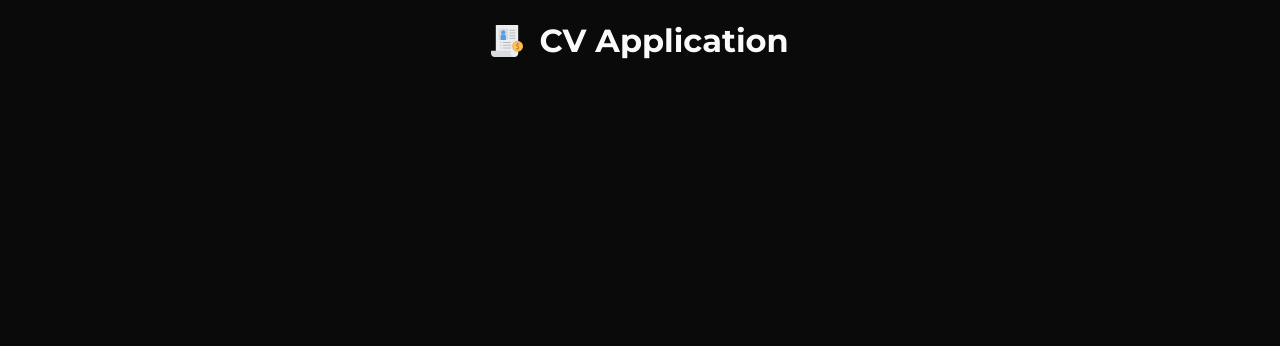
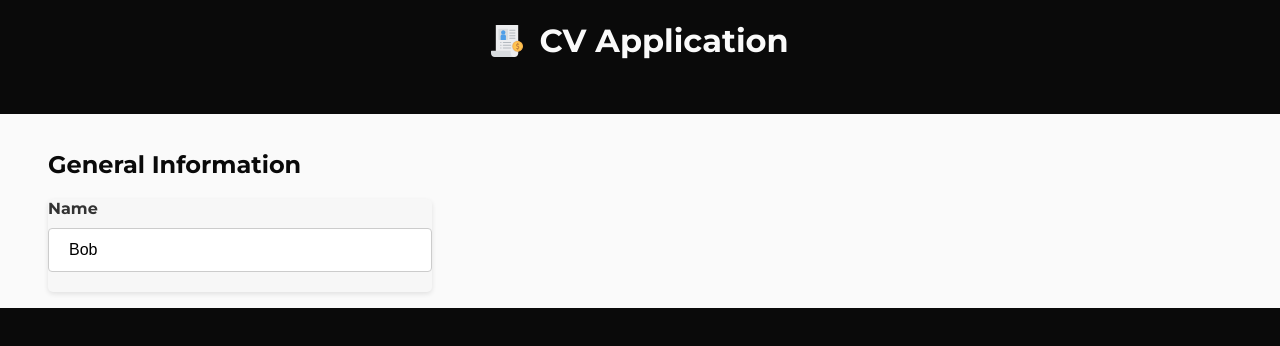
Before and after one commit to alienworld1/cv-application, a React (Vite) app: page / in a window 1280 px wide. Shown: the top 346 px of the page. Built offline with nearby package versions, Linux system fonts and the light colour scheme.

Commit message:
Add name input

```diff
--- a/src/App.jsx
+++ b/src/App.jsx
@@ -1,7 +1,29 @@
 import './styles/App.css';
+import { useState } from 'react';
+
+import GeneralInformation from './components/GeneralInformation';
+
+const generalInformation = {
+  name: 'Bob',
+  email: 'example@domain.com',
+  phoneNumber: '555-55555',
+}
 
 export default function App() {
+  const [general, setGeneral] = useState(generalInformation);
+
+  const handlers = {
+    nameHandler: e => {
+      setGeneral({...general, name: e.target.value});
+    }
+  }
+
   return (
-    <main></main>
+    <main>
+      <GeneralInformation
+        formDetails={general}
+        handlers={handlers}
+      />
+    </main>
   )
 }
--- /dev/null
+++ b/src/components/GeneralInformation.jsx
@@ -0,0 +1,16 @@
+/* eslint-disable react/prop-types */
+import Input from "./Input";
+
+export default function GeneralInformation({formDetails, handlers}) {
+  return (
+    <section className="details">
+        <h2>General Information</h2>
+        <Input
+          label='Name'
+          id='name'
+          value={formDetails.name}
+          handleChange={handlers.nameHandler}
+        />
+    </section>
+  )
+}
--- a/src/components/Input.jsx
+++ b/src/components/Input.jsx
@@ -7,8 +7,8 @@ export default function Input({id, value, handleChange, label}) {
             <label htmlFor={id}>{label}</label>
             <input
                 type='text'
-                value={value ?? 'name'}
-                onChange={handleChange ?? null}
+                value={value}
+                onChange={handleChange}
             />
         </section>
     )
--- a/src/styles/App.css
+++ b/src/styles/App.css
@@ -3,3 +3,18 @@
 body {
   font-family: Montserrat, system-ui, Arial, Helvetica, sans-serif;
 }
+
+main {
+  margin: 16px auto;
+  background-color: #fafafa;
+  color: #0a0a0a;
+}
+
+main > section {
+  margin: 32px;
+  padding: 16px;
+}
+
+.details {
+  width: max(100px, 30%);
+}
--- a/src/styles/Input.css
+++ b/src/styles/Input.css
@@ -1,8 +1,7 @@
-section {
+section.input-field {
     font-family: 'Montserrat', 'Helvetica Neue', Arial, sans-serif;
-    max-width: 500px;
-    margin: 0 auto;
-    padding: 20px;
+    min-width: 300px;
+    width: 100%;
     background-color: #f7f7f7;
     border-radius: 5px;
     box-shadow: 0 2px 5px rgba(0, 0, 0, 0.1);
```
